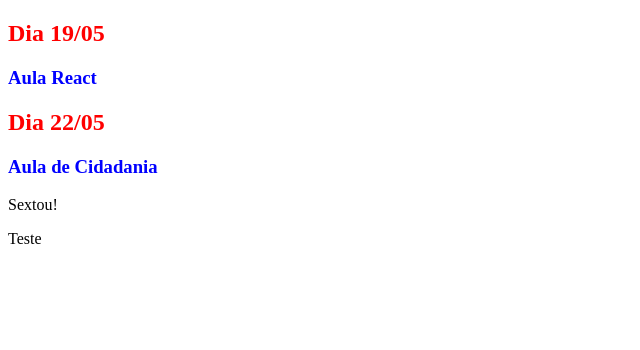
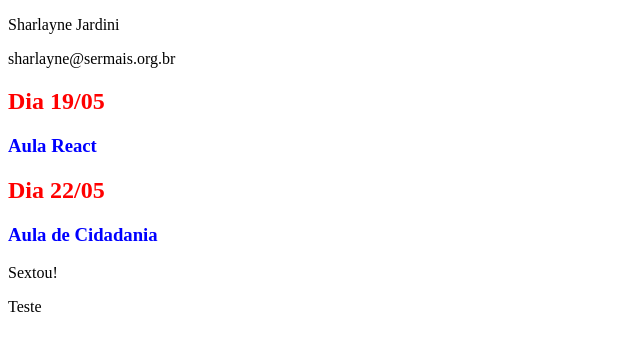
Before and after one commit to shajardini/ReactMGSP, a React (Create React App) app: page / in a window 1280 px wide. Shown: the top 350 px of the page, without its empty margins (0-640 px from the left). Built offline with nearby package versions, Linux system fonts and the light colour scheme.

Commit message:
atualização

```diff
--- a/src/App.jsx
+++ b/src/App.jsx
@@ -1,6 +1,7 @@
 import React from "react";
 import Primeiro from "./components/primeiro";
 import ComParametro from "./components/comparametro";
+import DadosPessoais from "./components/dadospessoais";
 
 function App() {
 
@@ -9,6 +10,7 @@ function App() {
     return (
 
         <div>
+            <DadosPessoais/>
             <ComParametro titulo="Dia 19/05" subtitulo="Aula React"/>
             <ComParametro titulo="Dia 22/05" subtitulo="Aula de Cidadania"/>
             <p>{mensagem}</p>
--- /dev/null
+++ b/src/components/dadospessoais/index.jsx
@@ -0,0 +1,10 @@
+function DadosPessoais(){
+    return(
+        <div>
+            <p>Sharlayne Jardini</p>
+            <p>sharlayne@sermais.org.br</p>
+        </div>
+    )
+}
+
+export default DadosPessoais
```
